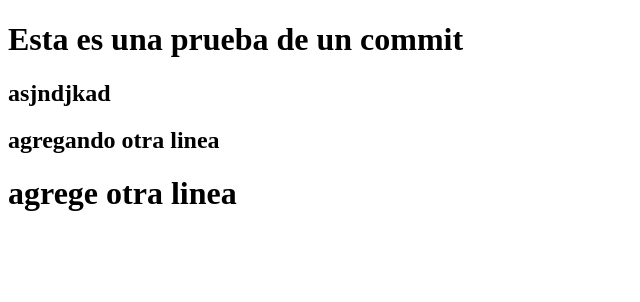
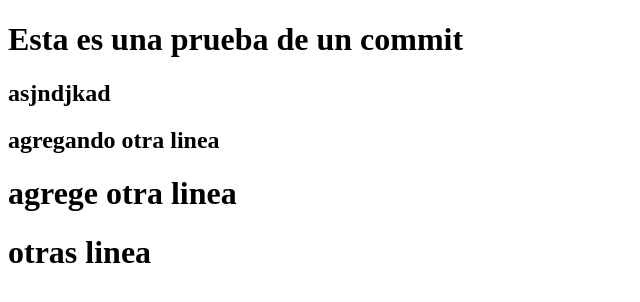
Before and after one commit to CarlosPoot/prueba-github, a plain HTML site: page index.html in a window 1280 px wide. Shown: the whole page, without its empty margins (0-640 px from the left). Drawn offline with Linux system fonts and the light colour scheme.

Commit message:
Otro comit de prueba

```diff
--- a/index.html
+++ b/index.html
@@ -11,6 +11,8 @@
 
           <H1>agrege otra linea</H1>
 
+          <h1>otras linea</h1>
+
     </body>
 
 </html>
```
